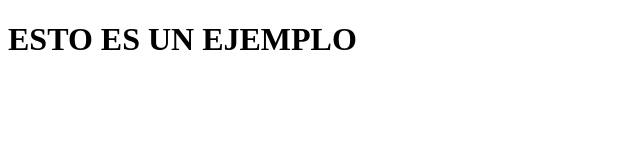
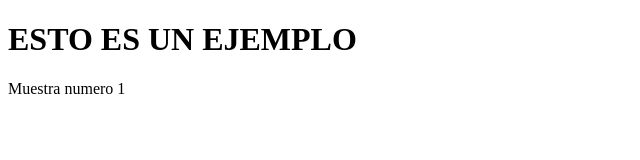
Before and after one commit to beatrizlondero/proyectoDemoCursoPrework, a plain HTML site: page index.html in a window 1280 px wide. Shown: the whole page, without its empty margins (0-640 px from the left). Drawn offline with Linux system fonts and the light colour scheme.

Commit message:
second commit

```diff
--- a/index.html
+++ b/index.html
@@ -8,5 +8,6 @@
 </head>
 <body>
     <h1>ESTO ES UN EJEMPLO</h1>
+    <p> Muestra numero 1</p>
 </body>
 </html>
```
